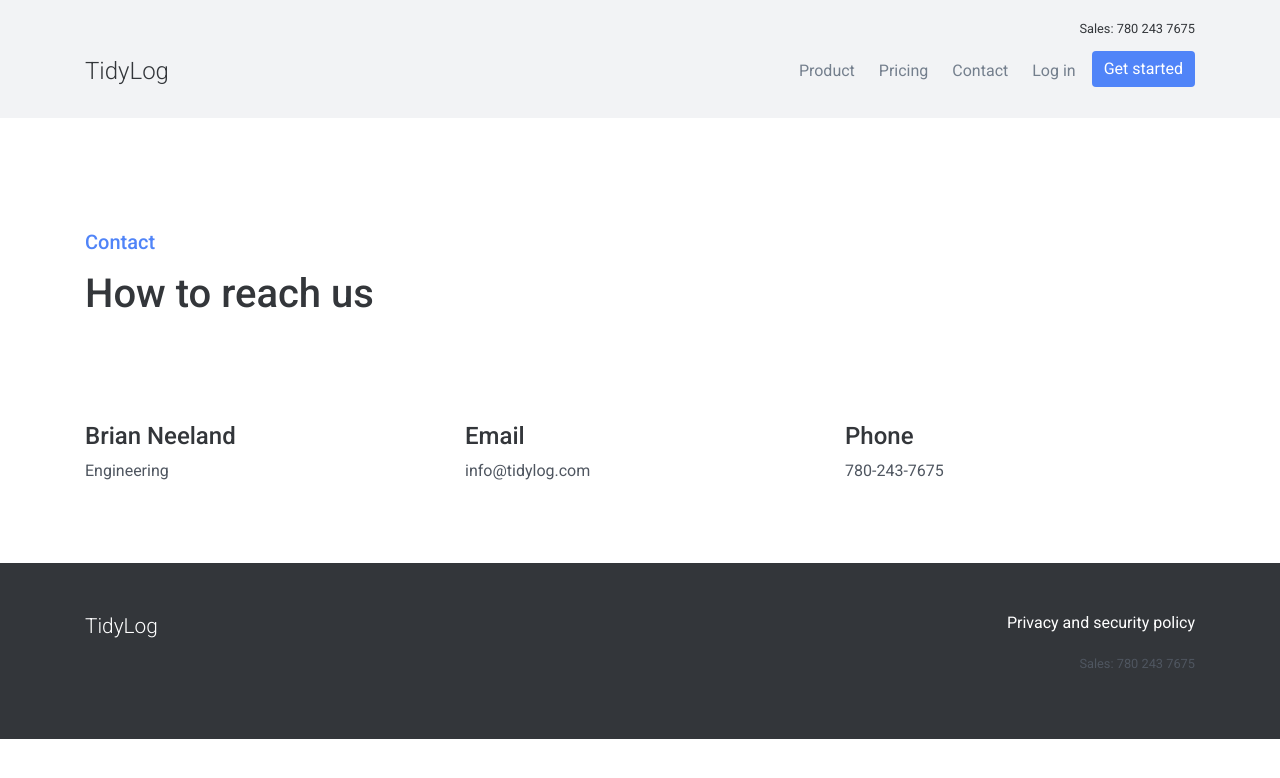
After one commit to bneeland/tidylog, a Django app: page /contact in a window 1280 px wide. The commit adds this page. Shown: the top 778 px of the page. Run offline with Django 3.2, Linux system fonts and the light colour scheme; some libraries are stand-ins or nearby versions.

Commit message:
Added contact page

```diff
--- a/templates/base.html
+++ b/templates/base.html
@@ -45,7 +45,7 @@
                 <a class="nav-link" href="{% url 'pricing' %}">Pricing</a>
               </li>
               <li class="nav-item ml-2">
-                <a class="nav-link" href="#">Contact</a>
+                <a class="nav-link" href="{% url 'contact' %}">Contact</a>
               </li>
 
               {% if user.is_authenticated %}
--- /dev/null
+++ b/templates/contact.html
@@ -0,0 +1,53 @@
+{% extends 'base.html' %}
+
+{% load static %}
+
+{% block title %}Home{% endblock %}
+
+{% block content %}
+
+  <div class="jumbotron jumbotron-fluid bg-white m-0">
+
+    <div class="container">
+
+      <div class="my-5 pb-5">
+
+        <h5 class="color-blue mb-3">Contact</h5>
+
+        <h1>How to reach us</h1>
+
+      </div>
+
+      <div class="row">
+
+        <div class="col">
+
+          <h4>Brian Neeland</h4>
+
+          <p>Engineering</p>
+
+        </div>
+
+        <div class="col">
+
+          <h4>Email</h4>
+
+          <p>info@tidylog.com</p>
+
+        </div>
+
+        <div class="col">
+
+          <h4>Phone</h4>
+
+          <p>780-243-7675</p>
+
+        </div>
+
+      </div>
+
+    </div>
+
+  </div>
+
+{% endblock %}
--- a/tidylog/urls.py
+++ b/tidylog/urls.py
@@ -25,6 +25,6 @@ urlpatterns = [
     path('', views.Home.as_view(), name='home'), # The home page
     path('product', views.Product.as_view(), name='product'), # The home page
     path('pricing', views.Pricing.as_view(), name='pricing'), # The home page
-    # path('contact', views.Contact.as_view(), name='contact'), # The home page
+    path('contact', views.Contact.as_view(), name='contact'), # The home page
     path('app/', include('app.urls', namespace='app')),
 ]
--- a/tidylog/views.py
+++ b/tidylog/views.py
@@ -9,5 +9,5 @@ class Product(TemplateView):
 class Pricing(TemplateView):
     template_name = "pricing.html"
 
-# class Contact(TemplateView):
-#     template_name = "contact.html"
+class Contact(TemplateView):
+    template_name = "contact.html"
```
